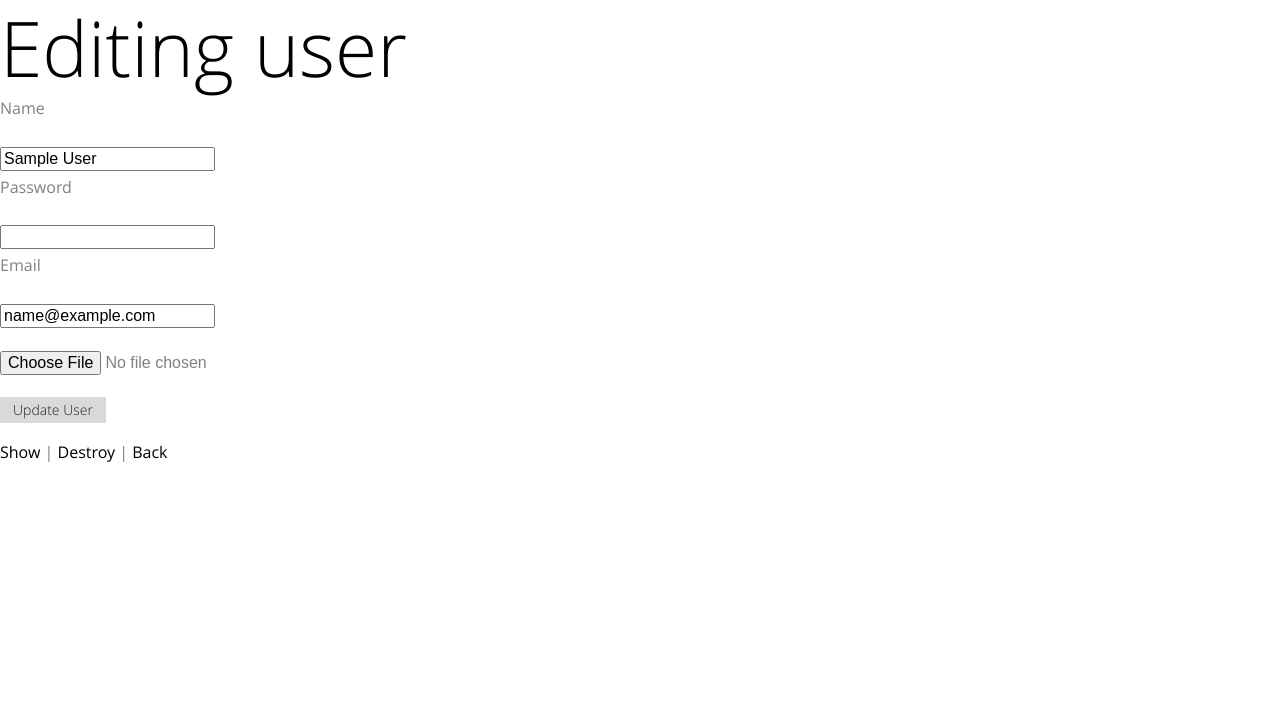
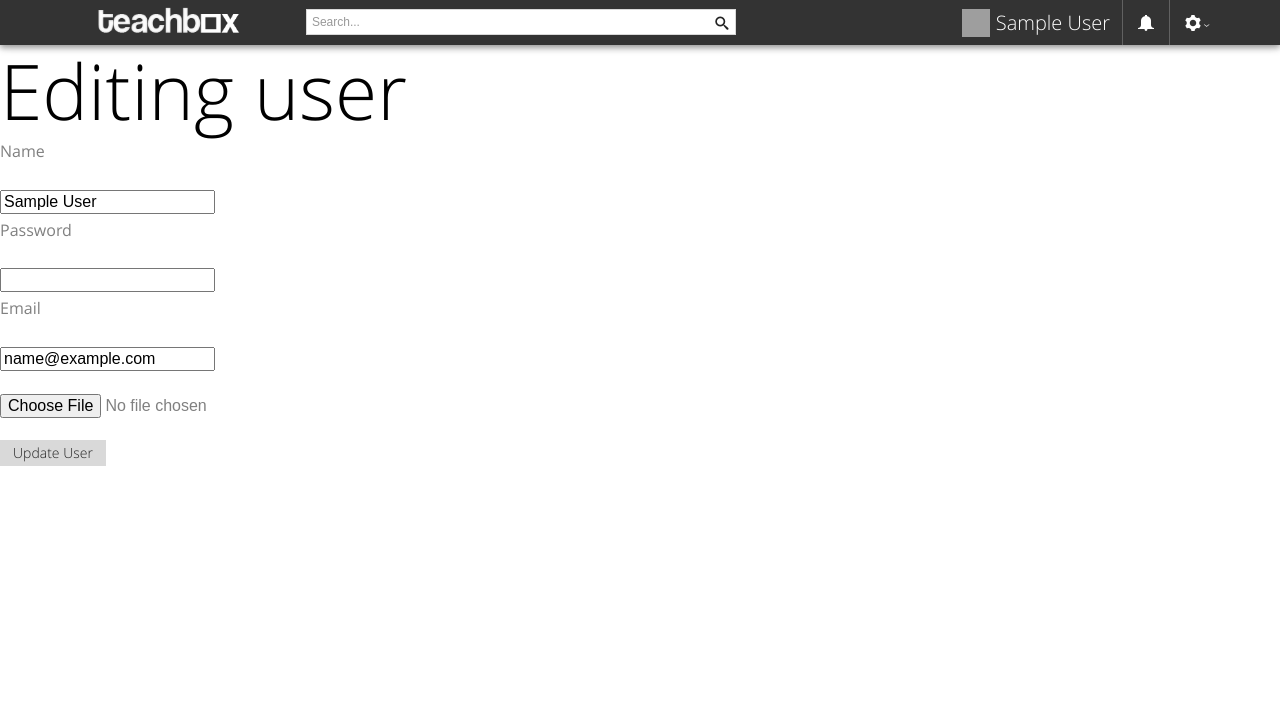
Before and after one commit to pepincho/teachbox-olympiad, a Rails app: page /users/1/edit in a window 1280 px wide. Shown: the top 703 px of the page. Run offline with Rails 7, Linux system fonts and the light colour scheme; the visitor is signed in with stand-in values (Sample User, id 1); some libraries are stand-ins or nearby versions; grey boxes are pictures that could not be loaded.

Commit message:
minor bug fixses

```diff
--- a/app/controllers/users_controller.rb
+++ b/app/controllers/users_controller.rb
@@ -47,6 +47,17 @@ class UsersController < ApplicationController
   # GET /users/1/edit
   def edit
     @user = User.find(params[:id])
+    @userss = User.where("id = ?", params[:id])
+      @userss.each do |user|
+            if current_user.present?
+              if user.id == current_user.id
+                    @kartof = true
+                    break
+                else
+                    @kartof = false
+                end
+            end
+        end
   end
 
   # POST /users
--- a/app/models/user.rb
+++ b/app/models/user.rb
@@ -9,7 +9,7 @@ class User < ActiveRecord::Base
   validates :name, :presence => true
   validates :email, :presence => true
 
-  has_attached_file :pic, :styles => { :medium => "300x300>", :thumb => "100x100>" }
+  has_attached_file :pic
   has_attached_file :attach
 
   has_many :user_open_group
--- a/app/views/closed_groups/show.html.erb
+++ b/app/views/closed_groups/show.html.erb
@@ -21,7 +21,7 @@
 
 
 
-<% if current_user.present? && !@isRequested %>
+<% if current_user.present? && !(@isRequested || @pesho2) %>
   <%= link_to "Join", {:controller => :closed_groups, :action => :requested, :id => @closed_group.id }, {:method => :post } %>
 <% end %>
 
--- a/app/views/layouts/application.html.erb
+++ b/app/views/layouts/application.html.erb
@@ -14,7 +14,50 @@
   <meta http-equiv="content-type" content="text/html; charset=utf-8" />
 </head>
 <body class="metro">
+<% if current_user.present? %>
+  <div class="navigation-bar fixed-top dark shadow">
+      <nav class="navigation-bar-content topbar" style="margin:0 auto; ">
+      <a href="<%= root_path %>" >
+         <%= image_tag("logo.png", :style => "padding: 0; margin:0; padding-top:5px;", :class => "element") %>
+      </a>
 
+         <div class="element input-element s-deformation">
+          <form>
+            <div class="input-control text " >
+              <input class="search" type="text" placeholder="Search...">
+              <button class="btn-search"></button>
+            </div>
+          </form>
+         </div>
+
+                <div class="element place-right">
+              <a class="dropdown-toggle" href="#">
+                <span class="icon-cog"></span>
+              </a>
+              <ul class="dropdown-menu place-right" data-role="dropdown">
+                <li><a href="#">Your questions</a></li>
+                <li> <%= link_to 'Edit profile', edit_user_registration_path, :class => 'navbar-link' %> </li>
+                <li><%= link_to "Logout", destroy_user_session_path, method: :delete, :class => 'navbar-link'  %></li>
+              </ul>
+            </div>
+
+            <span class="element-divider place-right"></span>
+              <a class="element place-right" href="#"><span class="icon-bell"></span></a>
+
+            <%= link_to({:controller => :users, :action => :show, :id => current_user.id }, {:method => :get }) do %>
+            <span class="element-divider place-right"></span>
+            <button class="element image-button image-left place-right" style="width:auto; padding-right: 12px;">
+              <font style="font-size:20px; color: white; ">
+               <%= current_user.name  %>
+              </font>
+              <% @user = User.find(current_user.id) %>
+              <%= image_tag @user.pic.url() %>
+            </button>
+            <% end %>
+      </nav>
+     </div>
+     <div style="height:43px;"> </div>
+<% end %>
 <%= yield %>
 
 
--- a/app/views/users/edit.html.erb
+++ b/app/views/users/edit.html.erb
@@ -1,7 +1,7 @@
+<% if current_user.present? && @kartof %>
 <h1>Editing user</h1>
+
 
 <%= render 'form' %>
 
-<%= link_to 'Show', @user %> |
-<%= link_to 'Destroy', @user, method: :delete, data: { confirm: 'Are you sure?' } %> |
-<%= link_to 'Back', users_path %>
+<% end %>
--- a/app/views/users/show.html.erb
+++ b/app/views/users/show.html.erb
@@ -18,8 +18,8 @@
 
 <br /><br />
 <% if @user.pic.exists? %>
-	<%= image_tag @user.pic.url(:medium) %> <br /><br /><br />
-	<a href="<%= @user.pic.url %> "> <b> File attached </b> </a>
+	<%= image_tag @user.pic.url(), :style => "width:300px; height:300px;"%> <br /><br /><br />
+
 <% end %>
 <br />
 <% if current_user.present? && @kartof %>
```
Also changed, not shown: app/views/menu/index.html.erb (+0 -39 lines), 2 other files.
